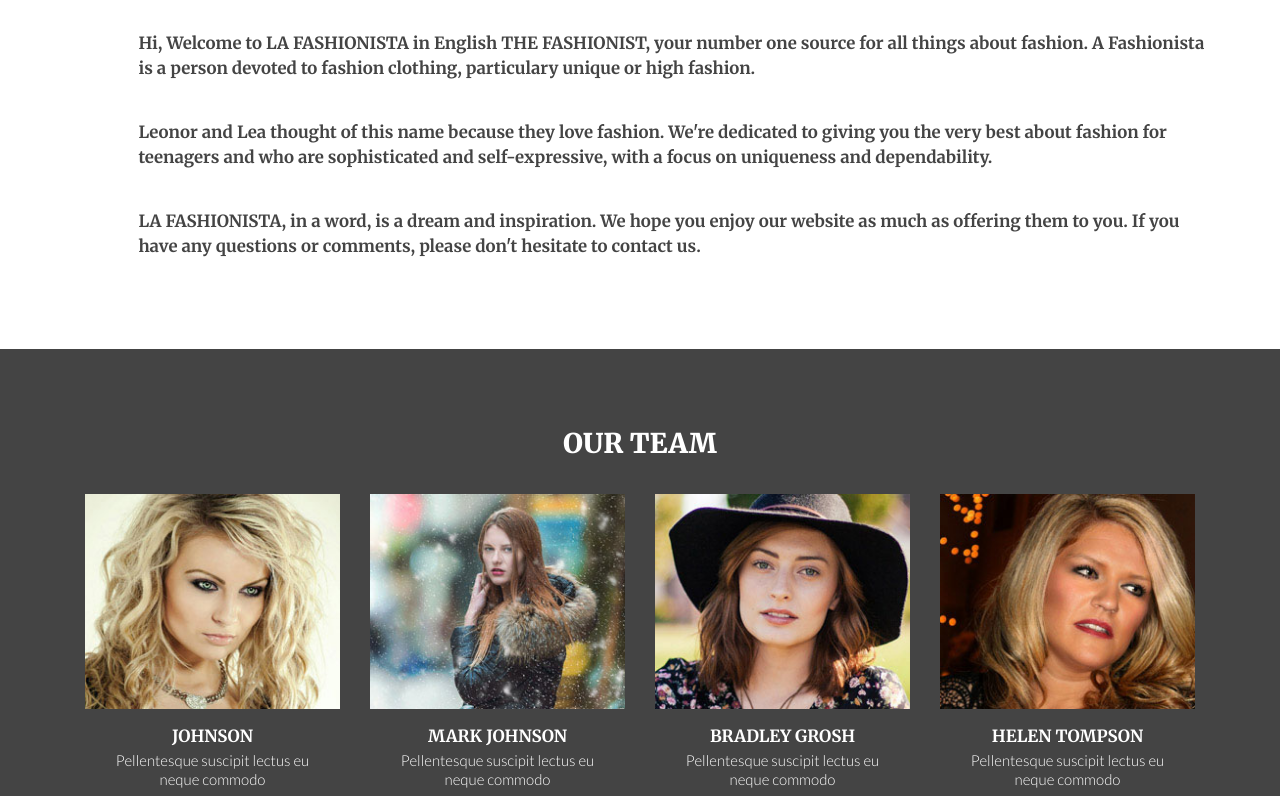
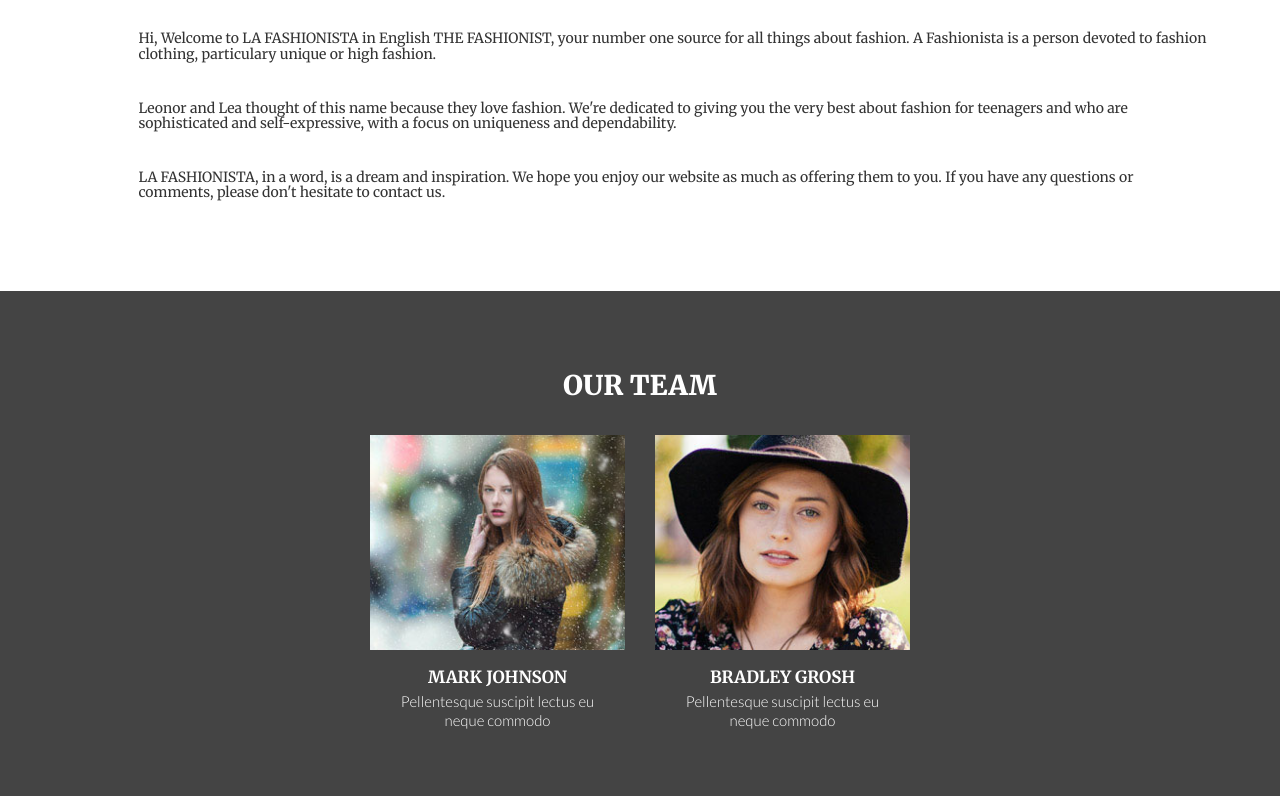
Before and after one commit to leonorgithub/lafashionista, a plain HTML site: page web/about.html in a window 1280 px wide. Shown: the part 764-1560 px from the top of the page. Drawn offline with Linux system fonts and the light colour scheme.

Commit message:
change bold remove 2 pics in our team

```diff
--- a/web/about.html
+++ b/web/about.html
@@ -163,7 +163,7 @@ Smartphone Compatible web template, free webdesigns for Nokia, Samsung, LG, Sony
 						<span class="glyphicon glyphicon-thumbs-up" aria-hidden="true"></span>
 					</div> -->
 					<div class="about-right">
-						<a href="blog.html"><h4 >Hi, Welcome to LA FASHIONISTA in English THE FASHIONIST, your number one source for all things about fashion. A Fashionista is a person devoted to fashion clothing, particulary unique or high fashion. </h4></a>
+						<h5>Hi, Welcome to LA FASHIONISTA in English THE FASHIONIST, your number one source for all things about fashion. A Fashionista is a person devoted to fashion clothing, particulary unique or high fashion. </h5>
 						<p></p>
 					</div>
 					<div class="clearfix"></div>
@@ -173,7 +173,7 @@ Smartphone Compatible web template, free webdesigns for Nokia, Samsung, LG, Sony
 						<span class="glyphicon glyphicon-time" aria-hidden="true"></span>
 					</div> -->
 					<div class="about-right">
-						<a href="blog.html"><h4>Leonor and Lea thought of this name because they love fashion. We're dedicated to giving you the very best about fashion for teenagers and who are sophisticated and self-expressive, with a focus on uniqueness and dependability.</h4></a>
+						<h5>Leonor and Lea thought of this name because they love fashion. We're dedicated to giving you the very best about fashion for teenagers and who are sophisticated and self-expressive, with a focus on uniqueness and dependability.</h5></a>
 						<p></p>
 					</div>
 					<div class="clearfix"></div>
@@ -183,7 +183,7 @@ Smartphone Compatible web template, free webdesigns for Nokia, Samsung, LG, Sony
 						<span class="glyphicon glyphicon-refresh" aria-hidden="true"></span>
 					</div> -->
 					<div class="about-right">
-						<a href="blog.html"><h4>LA FASHIONISTA, in a word, is a dream and inspiration. We hope you enjoy our website as much as offering them to you. If you have any questions or comments, please don't hesitate to contact us.</h4></a>
+						<h5>LA FASHIONISTA, in a word, is a dream and inspiration. We hope you enjoy our website as much as offering them to you. If you have any questions or comments, please don't hesitate to contact us.</h5></a>
 						<p></p>
 					</div>
 					<div class="clearfix"></div>
@@ -201,8 +201,7 @@ Smartphone Compatible web template, free webdesigns for Nokia, Samsung, LG, Sony
 			<div class="team-bottom">
 				<div class="col-md-3 team-left">
 					<img src="images/tm-1.jpg" alt="" />
-					<h4>JOHNSON</h4>
-					<p>Pellentesque suscipit lectus eu neque commodo</p>
+
 				</div>
 				<div class="col-md-3 team-left">
 					<img src="images/tm-2.jpg" alt="" />
@@ -216,8 +215,7 @@ Smartphone Compatible web template, free webdesigns for Nokia, Samsung, LG, Sony
 				</div>
 				<div class="col-md-3 team-left">
 					<img src="images/tm-4.jpg" alt="" />
-					<h4>HELEN TOMPSON</h4>
-					<p>Pellentesque suscipit lectus eu neque commodo</p>
+
 				</div>
 				<div class="clearfix"></div>
 			</div>
```
Also changed, not shown: web/images/tm-1..jpg (renamed from web/images/tm-1.jpg), web/images/tm-4..jpg (renamed from web/images/tm-4.jpg).
